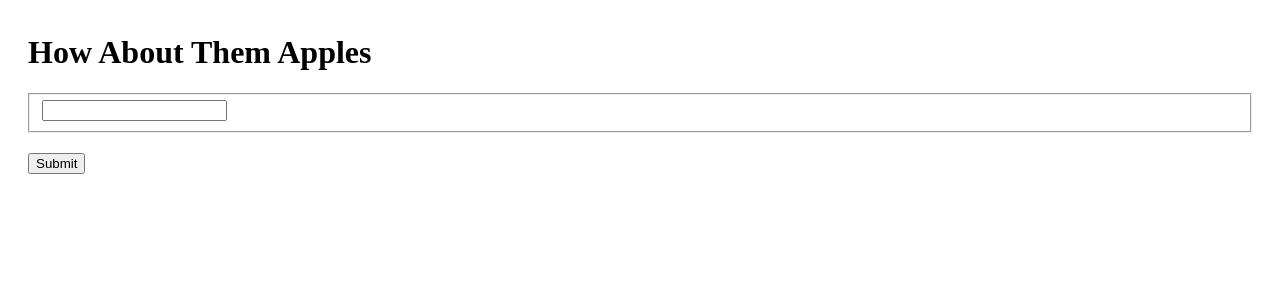
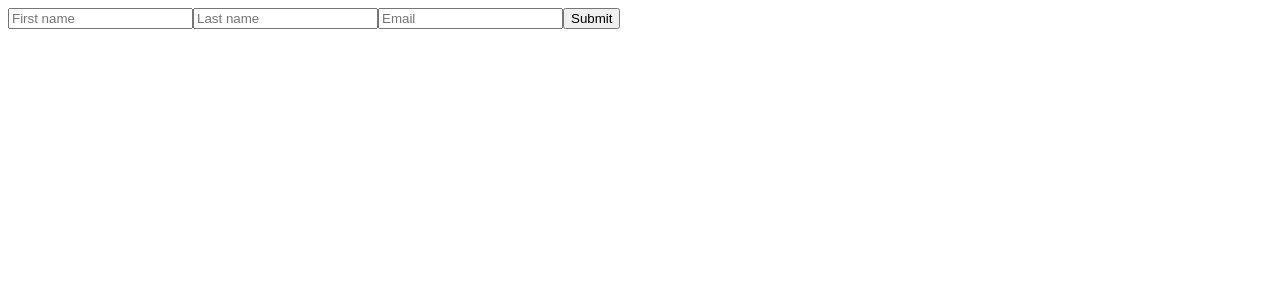
Before and after one commit to onrush1995/Fullstackopen, a React (Create React App) app in the folder part1/courseinfo/: page / in a window 1280 px wide. Shown: the top 300 px of the page. Built offline with nearby package versions, Linux system fonts and the light colour scheme.

Commit message:
Added form with sumbitted logic

```diff
--- a/part1/courseinfo/src/App.js
+++ b/part1/courseinfo/src/App.js
@@ -1,30 +1,65 @@
-import React, { useState } from 'react';
-import "./components/App.css";
+import React, { useState } from 'react'
 
-function App(){
-const [submitting,setSubmitting]= useState(false);
-const handleSubmit = event =>{
-  event.preventDefault();
-  setSubmitting(true);
+const App=()=>{
 
-  setTimeout(()=>{setSubmitting(false)},3000)
+  const [values,setValues]= useState({
+    firstName:"",
+    lastName:"",
+    email:""
+  })
 
-}
+  const handleFirstName=(event)=>{
+    setValues({...values,firstName: event.target.value})
+  }
+
+  const handleLastName=(event)=>{
+    setValues({...values,lastName: event.target.value})
+  }
+
+  const handleEmail=(event)=>{
+    setValues({...values,email: event.target.value})
+  }
+
+  const handleSubmit=(event)=>{
+    event.preventDefault();
+    setSubmitted(true);
+  }
+
+  const [submitted,setSubmitted]= useState(false);
+
 
   return(
-    <div className='wrapper'>
-      <h1>How About Them Apples</h1>
-      {submitting && <div> Submitting From...</div>}
+    <div>
       <form onSubmit={handleSubmit}>
-        <fieldset>
-          <label>
-            <input/>
-          </label>
-        </fieldset>
-        <button type="submit">Submit</button>
+        {submitted ? <div>Success! Thanks for your response</div>: null}
+        <input
+        onChange={handleFirstName}
+        value={values.firstName}
+        placeholder='First name'
+        name='firstName'
+        required= "Required"
+        />
+        <input
+        onChange={handleLastName}
+        value={values.lastName}
+        placeholder='Last name'
+        name='lastName'
+        required= "Required"
+        />
+        <input
+        onChange={handleEmail}
+        value={values.email}
+        placeholder='Email'
+        name='email'
+        required= "Required"
+        />
+        <button>Submit</button>
       </form>
+
     </div>
   )
 }
 
+
+
 export default App;
```
